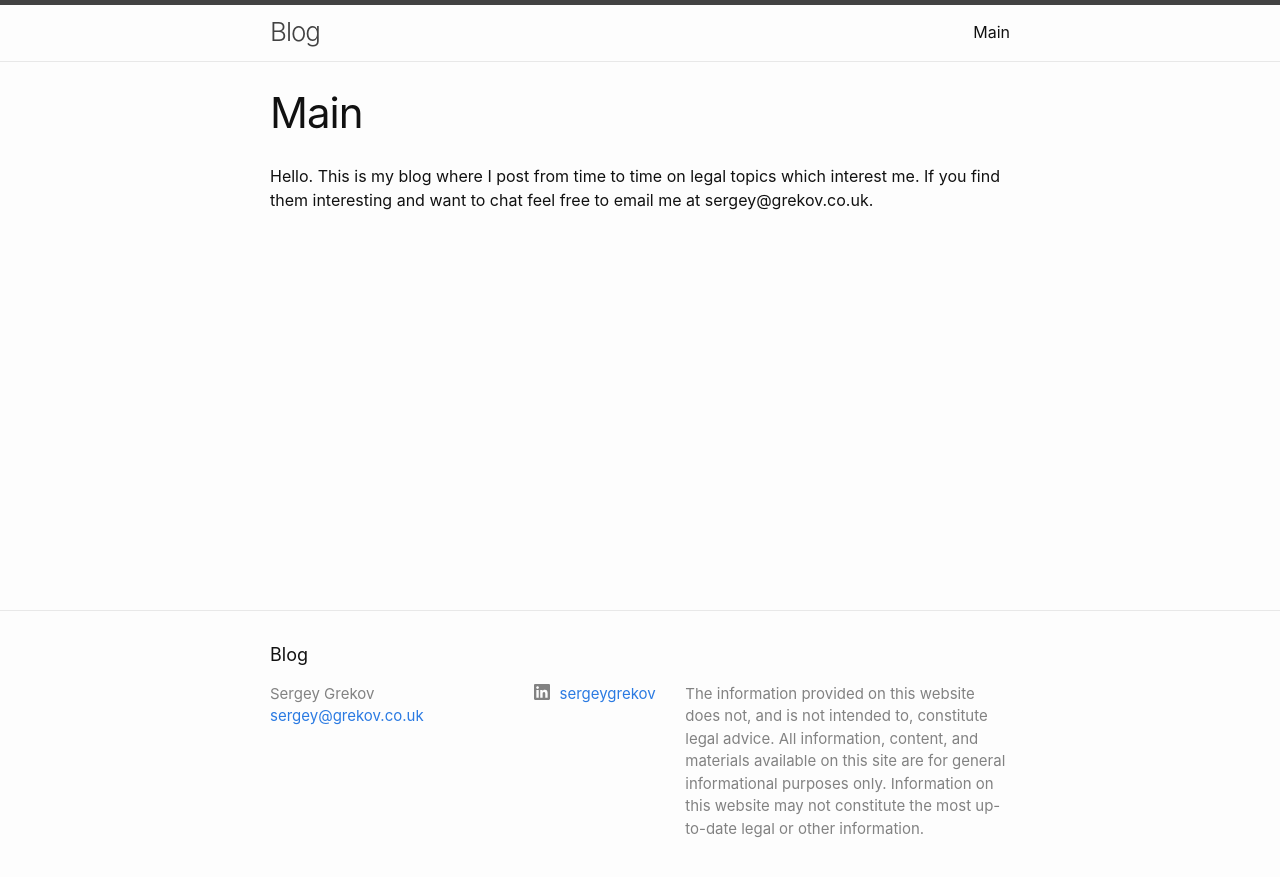
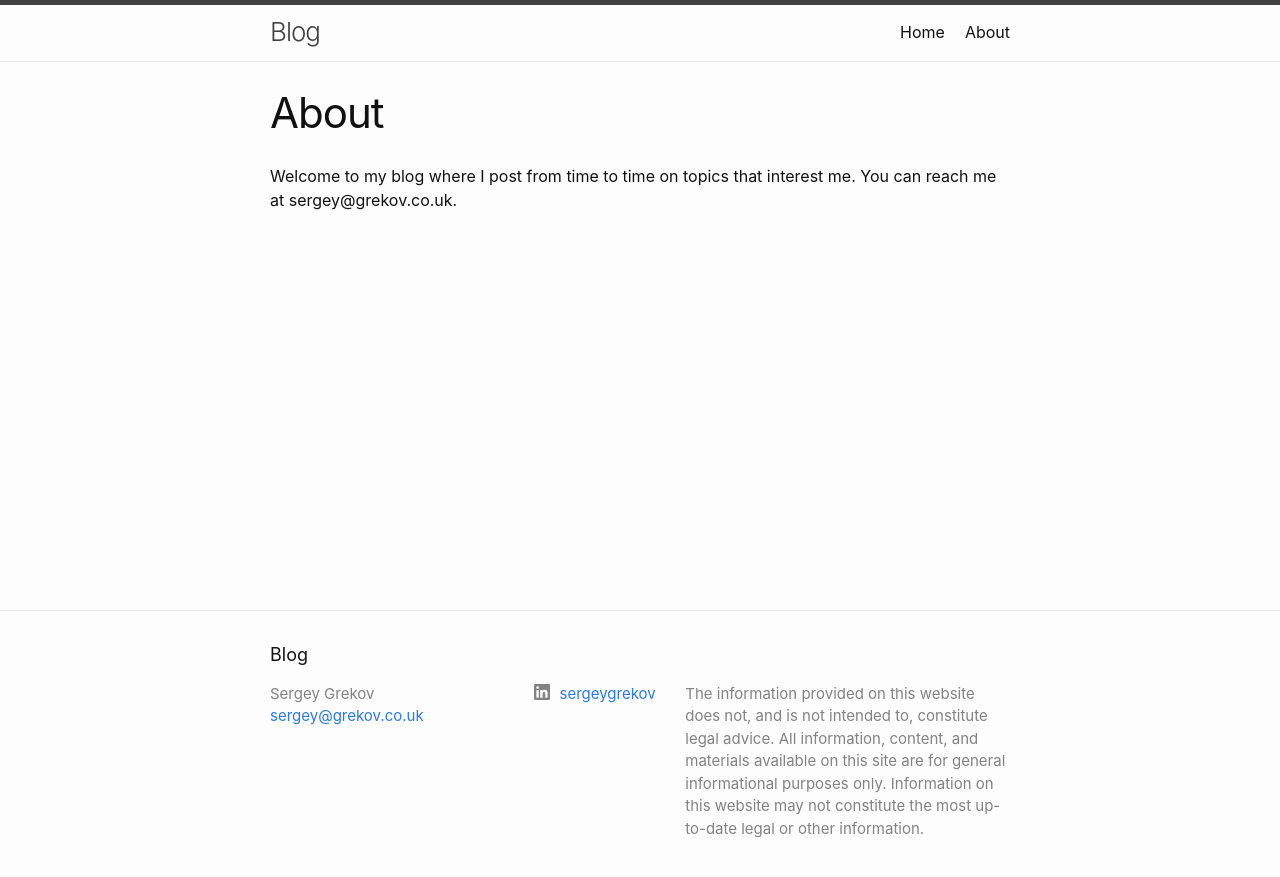
Before and after one commit to grekovs/blog, a Jekyll site: the page built from about.markdown, in a window 1280 px wide. Shown: the top 877 px of the page. Built offline with Jekyll 4.4.1, drawn with Linux system fonts in a browser that asks for light colours.

Commit message:
Added 'Home' page and changed 'About' page

```diff
--- a/_config.yml
+++ b/_config.yml
@@ -28,7 +28,8 @@ baseurl: "/blog" # the subpath of your site, e.g. /blog
 url: "http://grekov.co.uk" # the base hostname & protocol for your site, e.g. http://example.com
 linkedin_username : sergeygrekov
 
-
+# I have added main page
+mainpage: http://grekov.co.uk
 #I am adding myself as an author here by default.
 author: Sergey Grekov
 
--- a/_includes/header.html
+++ b/_includes/header.html
@@ -17,6 +17,7 @@
         </label>
 
         <div class="trigger">
+          <a class="page-link" href="https://grekov.co.uk">Home</a>
           {%- for path in page_paths -%}
             {%- assign my_page = site.pages | where: "path", path | first -%}
             {%- if my_page.title -%}
--- a/about.markdown
+++ b/about.markdown
@@ -1,7 +1,7 @@
 ---
 layout: page
-title: Main
+title: About
 permalink: /about/
 ---
 
-Hello. This is my blog where I post from time to time on legal topics which interest me. If you find them interesting and want to chat feel free to email me at sergey@grekov.co.uk.
+Welcome to my blog where I post from time to time on topics that interest me. You can reach me at sergey@grekov.co.uk.
```
